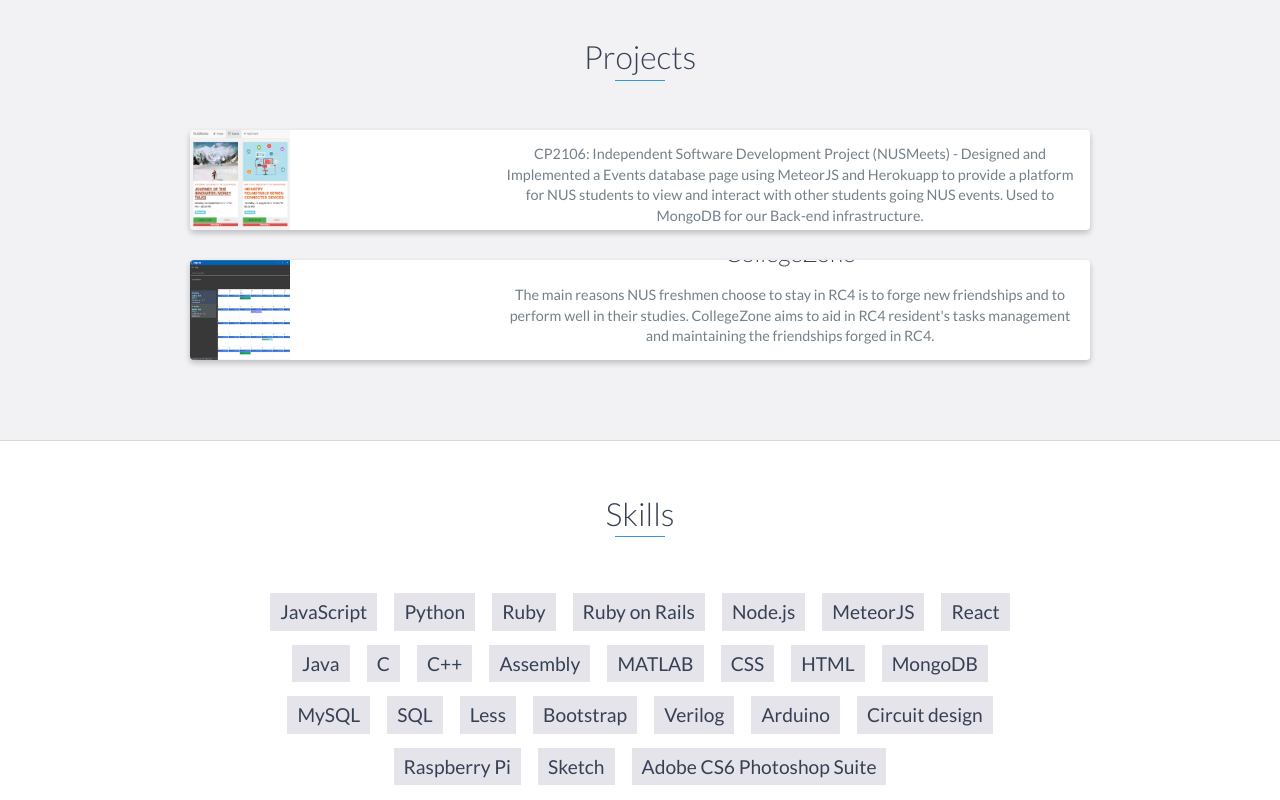
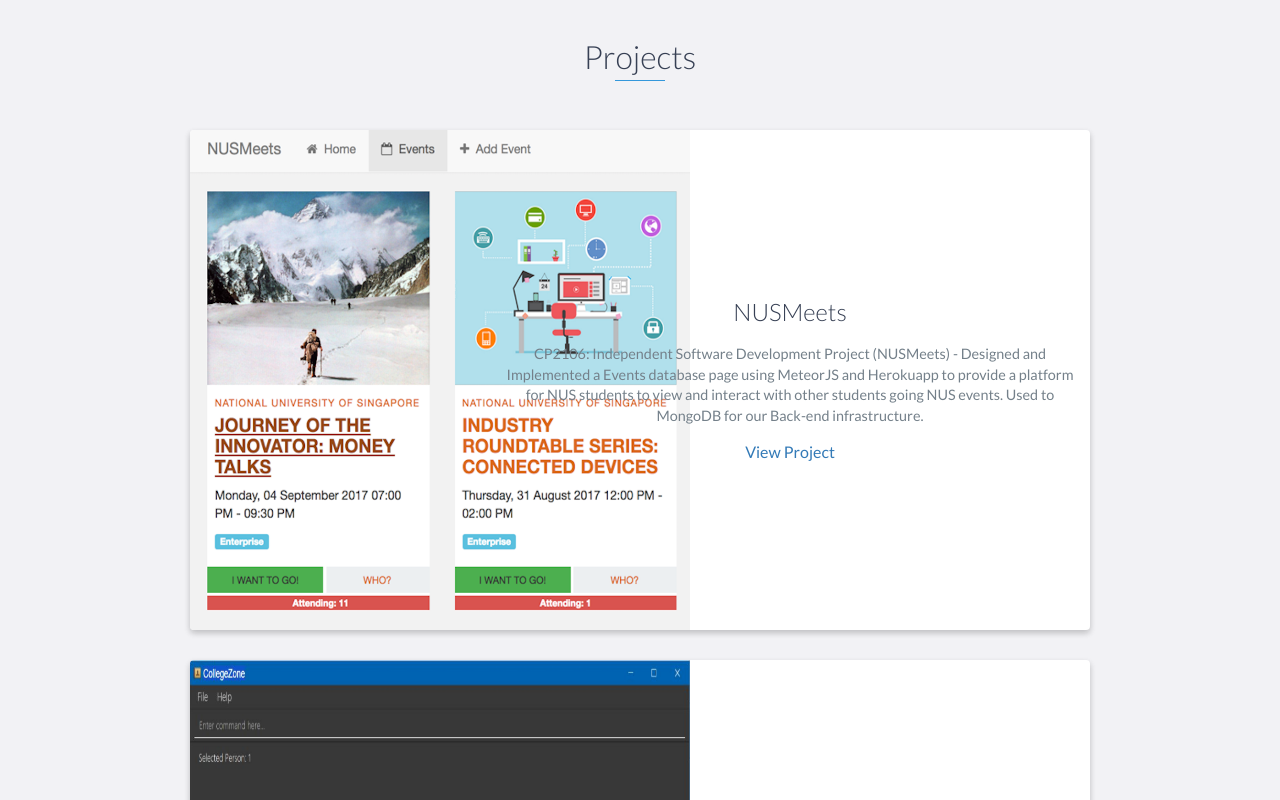
Before and after one commit to sham-sheer/sham-sheer.github.io, a website: page index.html in a window 1280 px wide. Shown: the part 1800-2600 px from the top of the page. Drawn offline with nearby package versions, Linux system fonts and the light colour scheme.

Commit message:
Added Images

```diff
--- a/index.html
+++ b/index.html
@@ -159,7 +159,7 @@
             <div class="row">
                 <div class="project shadow-large">
                     <div class="project-image">
-                        <img src="images/nusmeets.png" width="100" height="100"/>
+                        <img src="images/nusmeets.png" width="500" height="500"/>
                     </div>
                     <!-- End .project-image -->
                     <div class="project-info">
@@ -179,7 +179,7 @@
 
                 <div class="project shadow-large">
                     <div class="project-image">
-                        <img src="images/collegezone.png" width="100" height="100"/>
+                        <img src="images/collegezone.png" width="500" height="500"/>
                     </div>
                     <!-- End .project-image -->
                     <div class="project-info">
```
